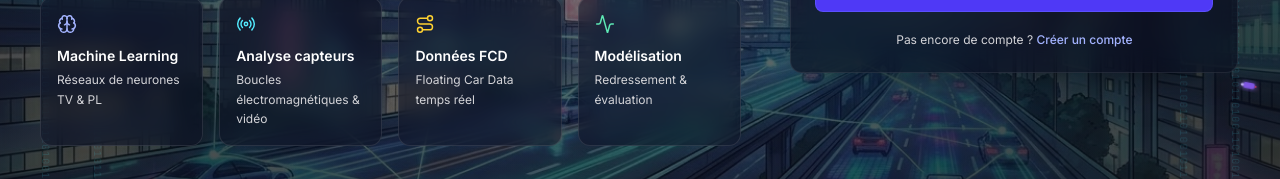
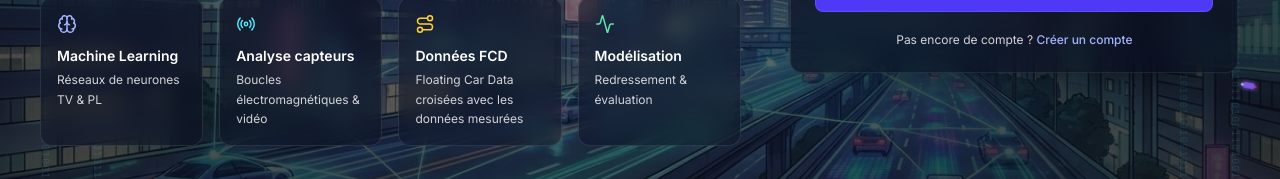
Before and after one commit to anbsamsam17/machine-learning-traffic-redressement-platform, a Next.js app in the folder apps/web/: page /login in a window 1280 px wide. Shown: the part 403-582 px from the top of the page. Built offline with nearby package versions, Linux system fonts and the light colour scheme.

Commit message:
fix(ui): login FCD text + TV card icon Car for parity with PL Truck

```diff
--- a/apps/web/app/page.tsx
+++ b/apps/web/app/page.tsx
@@ -29,7 +29,7 @@
 import { useRouter } from "next/navigation";
 import { useEffect, useMemo } from "react";
 import {
-  Brain,
+  Car,
   Truck,
   Map as MapIcon,
   Activity,
@@ -62,7 +62,7 @@ const MODE_VISUAL: Record<
   string,
   { accent: LandingModeContent["accent"]; icon: LucideIcon }
 > = {
-  tv: { accent: "indigo", icon: Brain as LucideIcon },
+  tv: { accent: "indigo", icon: Car as LucideIcon },
   pl: { accent: "amber", icon: Truck as LucideIcon },
   carte: { accent: "cyan", icon: MapIcon as LucideIcon },
   compteurs: { accent: "emerald", icon: Activity as LucideIcon },
--- a/apps/web/components/login/FeaturesPills.tsx
+++ b/apps/web/components/login/FeaturesPills.tsx
@@ -24,7 +24,7 @@ const FEATURES: Feature[] = [
   {
     icon: Route,
     title: "Données FCD",
-    desc: "Floating Car Data temps réel",
+    desc: "Floating Car Data croisées avec les données mesurées",
     accent: "text-amber-300",
   },
   {
```
